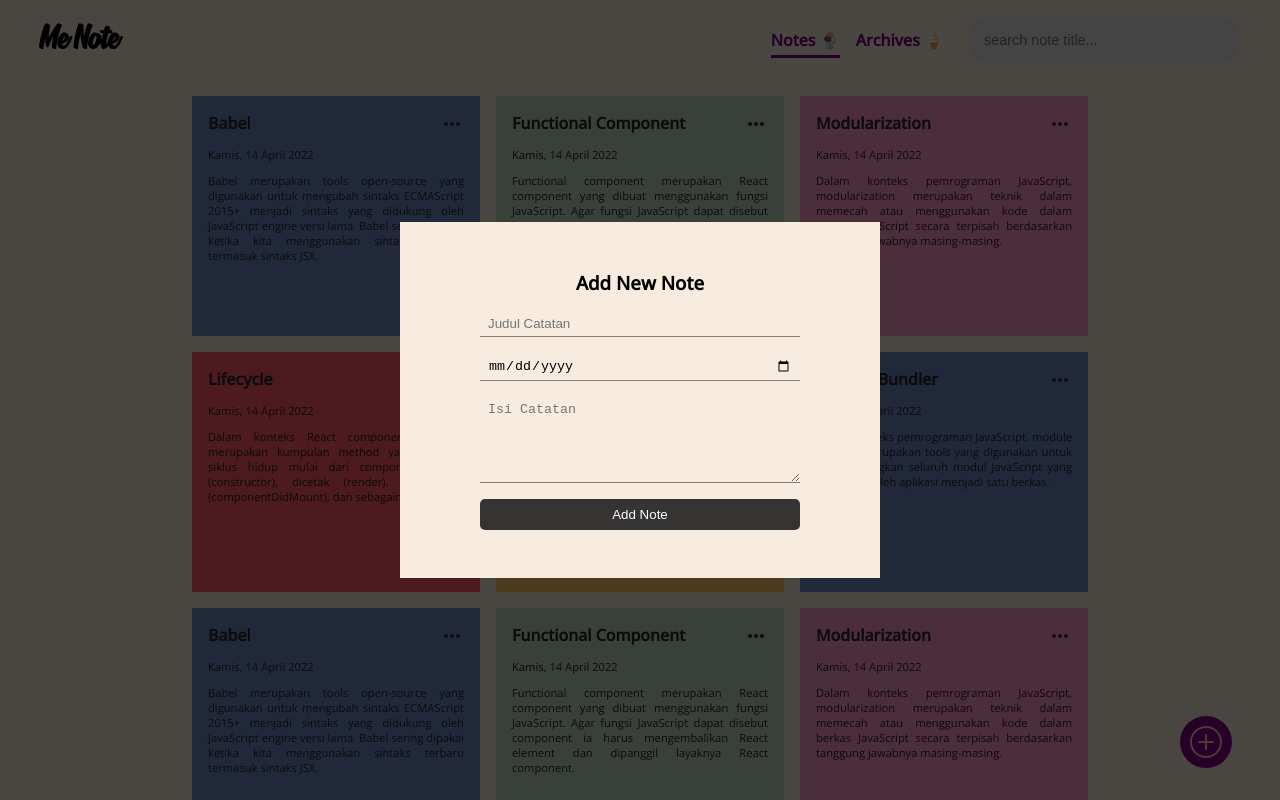
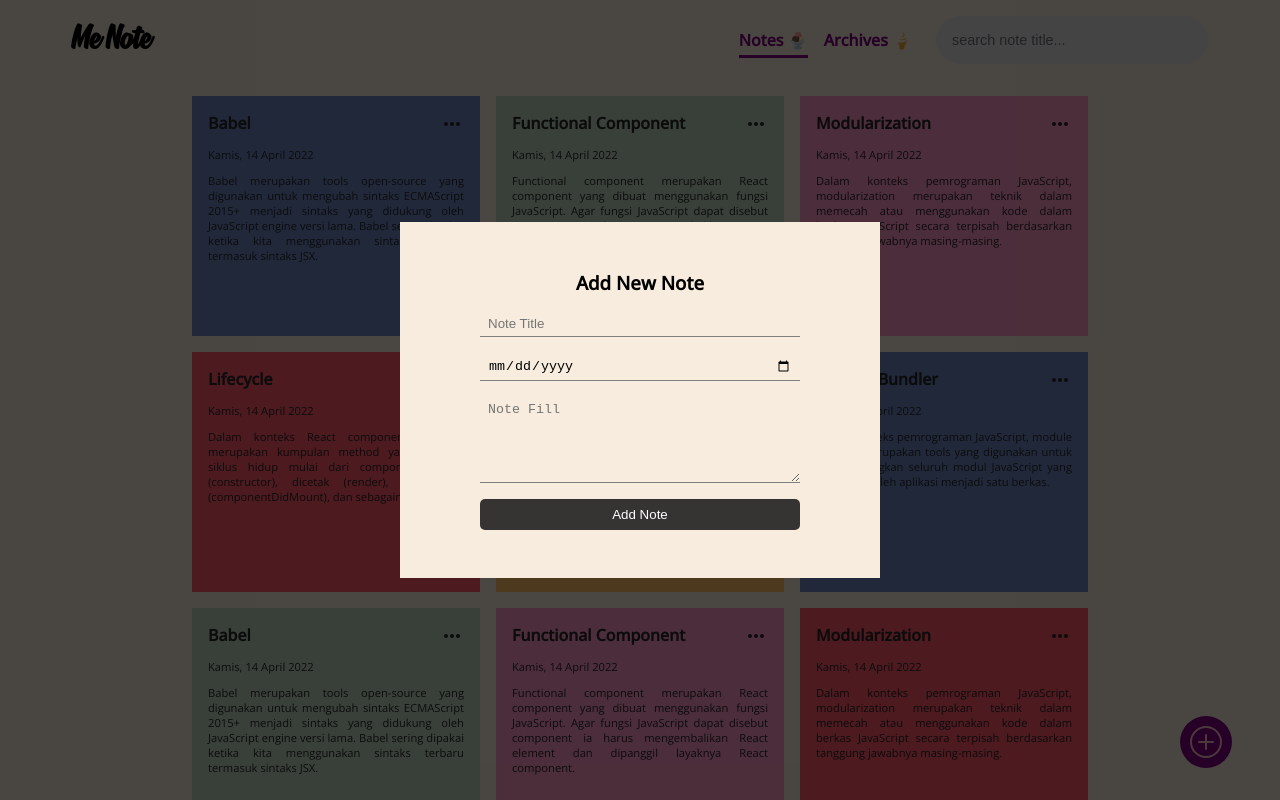
Before and after one commit to siska199/note-app-199, a React (Create React App) app: page / in a window 1280 px wide. Both pictures are taken after a click on the button 1206 px from the left and 742 px from the top of the page. Shown: the top 800 px of the page. Built offline with nearby package versions, Linux system fonts and the light colour scheme.

Commit message:
add filter notes and archives functionality

```diff
--- a/src/components/AddNote.jsx
+++ b/src/components/AddNote.jsx
@@ -1,33 +1,80 @@
 import React from "react";
+import { useState } from "react";
 import {
   ModalContainer,
   AddNoteContainer,
   FormContainer,
   Button,
 } from "./addNote.style";
+import { v4 as uuidv4 } from "uuid";
+import { useContext } from "react";
+import { NoteContext } from "../context/NoteContex";
+import { ADD_NOTES } from "../context/action.type";
+import { showFormattedDate } from "../utils";
 
 const AddNote = ({ setModal }) => {
+  const { dispatch } = useContext(NoteContext);
+  const initialForm = {
+    title: "",
+    createdAt: "",
+    fill: "",
+  };
+  const [form, setForm] = useState(initialForm);
+
+  const handleOnChange = (e) => {
+    setForm({
+      ...form,
+      [e.target.name]: e.target.value,
+    });
+  };
+  const handleSubmit = () => {
+    const formData = {
+      ...form,
+      id: uuidv4(),
+      archived: false,
+    };
+    dispatch({ type: ADD_NOTES, payload: formData });
+    handleCloseModal();
+  };
+
   const handleCloseModal = () => {
     const html = document.querySelector("html");
-    console.log("html: ", html)
-    html.classList.remove("overflow-y-hidden")
+    html.classList.remove("overflow-y-hidden");
     setModal(false);
   };
+
   return (
     <ModalContainer onClick={(e) => handleCloseModal(e)}>
       <AddNoteContainer onClick={(e) => e.stopPropagation()}>
         <h1>Add New Note</h1>
         <FormContainer>
-          <input type="text" placeholder="Judul Catatan" />
-          <input type="date" />
+          <input
+            value={form.title}
+            onChange={(e) => handleOnChange(e)}
+            type="text"
+            name="title"
+            placeholder="Note Title"
+          />
+          <input
+            onChange={(e) => handleOnChange(e)}
+            value={form.date}
+            type="date"
+            name="createdAt"
+          />
           <textarea
-            placeholder="Isi Catatan"
-            name=""
-            id=""
+            name="fill"
+            placeholder="Note Fill"
             cols="30"
             rows="5"
+            value={form.fill}
+            onChange={(e) => handleOnChange(e)}
           ></textarea>
-          <Button disabled={true}>Add Note</Button>
+          <Button
+            onClick={() => handleSubmit()}
+            disabled={form.title && form.createdAt && form.fill ? false : true}
+          >
+            Add Note
+          </Button>
         </FormContainer>
       </AddNoteContainer>
     </ModalContainer>
--- a/src/components/Card.jsx
+++ b/src/components/Card.jsx
@@ -1,12 +1,17 @@
-import React from 'react'
-import { showFormattedDate } from '../utils'
-import { CardContainer, CardHeader, CardBody,ContainerOptionsCard } from './card.style'
-import { cardColor } from '../utils/styleVariables'
-import {BiDotsHorizontalRounded} from "react-icons/bi"
+import React from "react";
+import { showFormattedDate } from "../utils";
+import {
+  CardContainer,
+  CardHeader,
+  CardBody,
+  ContainerOptionsCard,
+} from "./card.style";
+import { cardColor } from "../utils/styleVariables";
+import { BiDotsHorizontalRounded } from "react-icons/bi";
 
-const Card = ({data}) => {
-    const date = showFormattedDate(data.createdAt)
-    const modRes = data.id % 5;
+const Card = ({ data, i }) => {
+  const date = showFormattedDate(data.createdAt);
+  const modRes = i % 5;
   let color;
   switch (modRes) {
     case 1:
@@ -28,28 +33,30 @@ const Card = ({data}) => {
       color = "pink";
       break;
   }
+  const handleArchive = () => {};
+  const handleDelete = () => {};
   return (
     <CardContainer color={color}>
       <CardHeader>
-            <h1>
-                {data.title}
-            </h1>
-              <BiDotsHorizontalRounded className="dot-icon" size={"1.5rem"} style={{cursor:"pointer"}}/>
+        <h1>{data.title}</h1>
+        <BiDotsHorizontalRounded
+          className="dot-icon"
+          size={"1.5rem"}
+          style={{ cursor: "pointer" }}
+        />
         <ContainerOptionsCard>
           <ul>
-                  <li>Archive</li>
-                  <li>Delete</li>
+            <li onClick={() => handleArchive()}>Archive</li>
+            <li onClick={() => handleDelete()}>Delete</li>
           </ul>
         </ContainerOptionsCard>
       </CardHeader>
       <p>{date}</p>
       <CardBody>
-            <p>
-                {data.body}
-            </p>
+        <p>{data.body}</p>
       </CardBody>
     </CardContainer>
-  )
-}
+  );
+};
 
-export default Card
+export default Card;
--- a/src/components/Navbar.jsx
+++ b/src/components/Navbar.jsx
@@ -7,7 +7,7 @@ import {
   Li,
 } from "./navbar.style";
 
-const Navbar = () => {
+const Navbar = ({ handleOnChange }) => {
   const active = "notes";
   return (
     <Nav>
@@ -20,7 +20,13 @@ const Navbar = () => {
           <Li active={active == "arsips" ? true : false}>Archives &#127846;</Li>
         </ul>
         <FilterSearch>
-          <input placeholder="search note title..." type="text" name="" id="" />
+          <input
+            onChange={(e) => handleOnChange(e)}
+            placeholder="search note title..."
+            type="text"
+            name=""
+            id=""
+          />
         </FilterSearch>
       </LeftContainer>
     </Nav>
--- a/src/components/navbar.style.js
+++ b/src/components/navbar.style.js
@@ -3,7 +3,7 @@ import styled from "styled-components";
 export const Nav = styled.nav`
   position: sticky;
   top: 0;
-  padding: 1rem 0rem;
+  padding: 1rem 2rem;
   display: flex;
   justify-content: space-between;
   background-color: #f7ecde;
--- a/src/context/NoteContex.js
+++ b/src/context/NoteContex.js
@@ -1,26 +1,37 @@
 import { useReducer } from "react";
 import { createContext } from "react";
 import { getInitialData } from "../utils";
-import { ADD_NOTES } from "./action.type";
+import { ADD_NOTES, ARCHIVE_NOTE } from "./action.type";
 
 export const NoteContext = createContext(null);
 
 const initialState = {
   notes: getInitialData(),
-  arsip : []
+  archives: [],
 };
 
 const reducer = (state, action) => {
   switch (action.type) {
     case ADD_NOTES:
-      console.log("state: ", state);
-      console.log("payload: ", action.payload);
-      return { ...state, notes: [...state.notes, action.payload] };
+      return {
+        ...state,
+        notes: [...state.notes, action.payload],
+      };
+    case ARCHIVE_NOTE:
+      const newArchive = state.notes.filter(
+        (note) => note.id == action.payload
+      )[0];
+      console.log("new archive: ", newArchive);
+      return {
+        ...state,
+        notes: state.notes.filter((note) => note.id != action.payload),
+        archives: [...state.archives, newArchive],
+      };
   }
 };
 
 const NoteContextProvider = ({ children }) => {
-    const [state, dispatch] = useReducer(reducer, initialState);
+  const [state, dispatch] = useReducer(reducer, initialState);
 
   return (
     <NoteContext.Provider value={{ state, dispatch }}>
--- a/src/context/action.type.js
+++ b/src/context/action.type.js
@@ -1 +1,7 @@
+//Note Type
 export const ADD_NOTES= "ADD_NOTES"
+export const DELETE_NOTE= "DELETE_NOTE"
+export const ARCHIVE_NOTE= "ARCHIVE_NOTE"
+
+//Menu Type
+export const CHANGE_MENU = "CHANGE_MENU"
--- a/src/pages/Hompage.jsx
+++ b/src/pages/Hompage.jsx
@@ -8,17 +8,29 @@ import {
   WrapContainerCards,
   ButtonAddNote,
 } from "./homepage.style";
-import { getInitialData } from "../utils";
 import { useState } from "react";
 import { useContext } from "react";
 import { NoteContext } from "../context/NoteContex";
 
 const Hompage = () => {
+  const activeMenu = "notes";
   const {
-    state: { notes },
+    state: { notes, archives },
   } = useContext(NoteContext);
   const [modal, setModal] = useState(false);
+  const [data, setData] = useState(activeMenu == "notes" ? notes : archives);
 
+  const handleOnChange = (e) => {
+    const filter = e.target.value;
+    const filterRegex = new RegExp(filter, "ig");
+    setData((prev) => {
+      const data =
+        activeMenu == "notes"
+          ? notes.filter((note) => note.title.match(filterRegex))
+          : archives.filter((archive) => archive.title.match(filterRegex));
+      return data;
+    });
+  };
   const handleOpenModal = () => {
     const html = document.querySelector("html");
     html.classList.add("overflow-y-hidden");
@@ -27,12 +39,14 @@ const Hompage = () => {
 
   return (
     <article className="container">
-      <Navbar />
+      <Navbar handleOnChange={handleOnChange} />
       <WrapContainerCards>
         <ContainerCards>
-          {notes.map((data, i) => (
-            <Card key={i} data={data} />
-          ))}
+          {data
+            .sort((a, b) => new Date(b.createdAt) - new Date(a.createdAt))
+            .map((data, i) => (
+              <Card key={i} i={i + 1} data={data} />
+            ))}
         </ContainerCards>
       </WrapContainerCards>
       <ButtonAddNote onClick={() => handleOpenModal()}>
```
Lines whose indentation alone changed are shown as unchanged.
